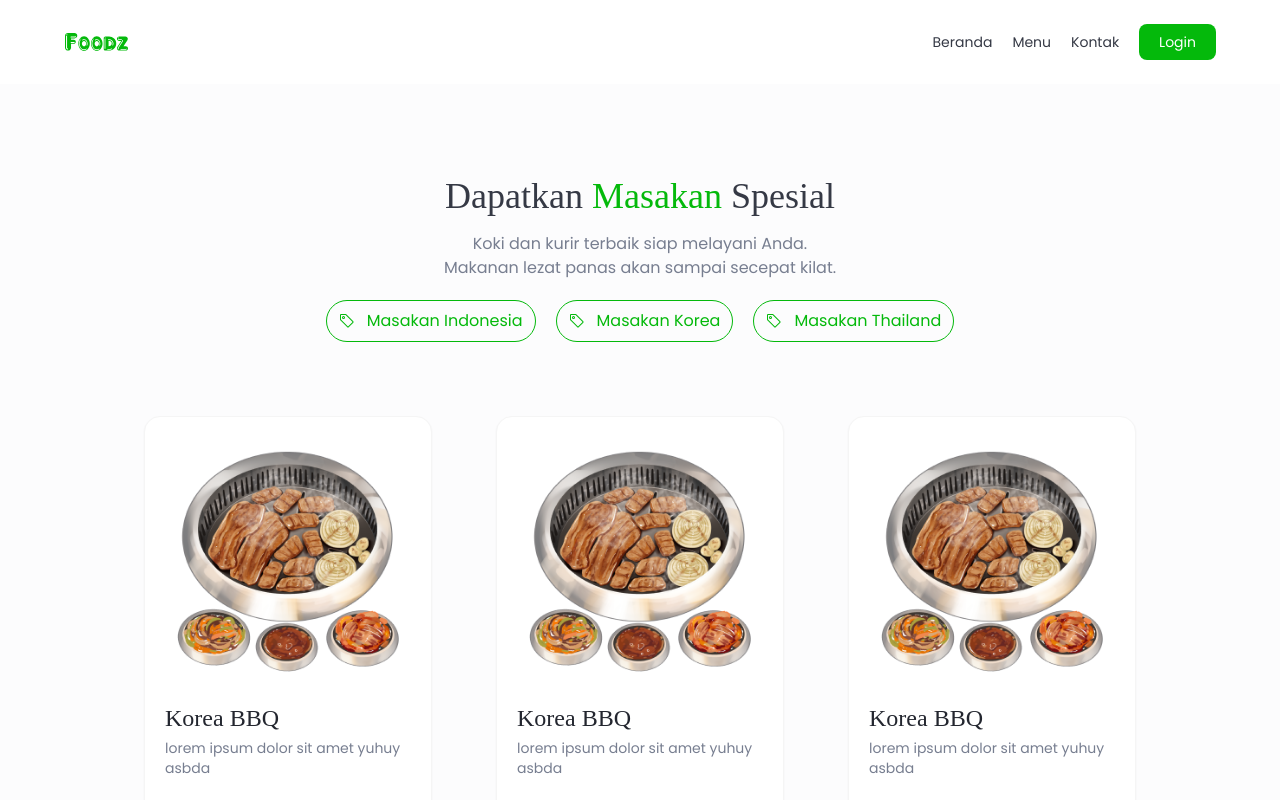
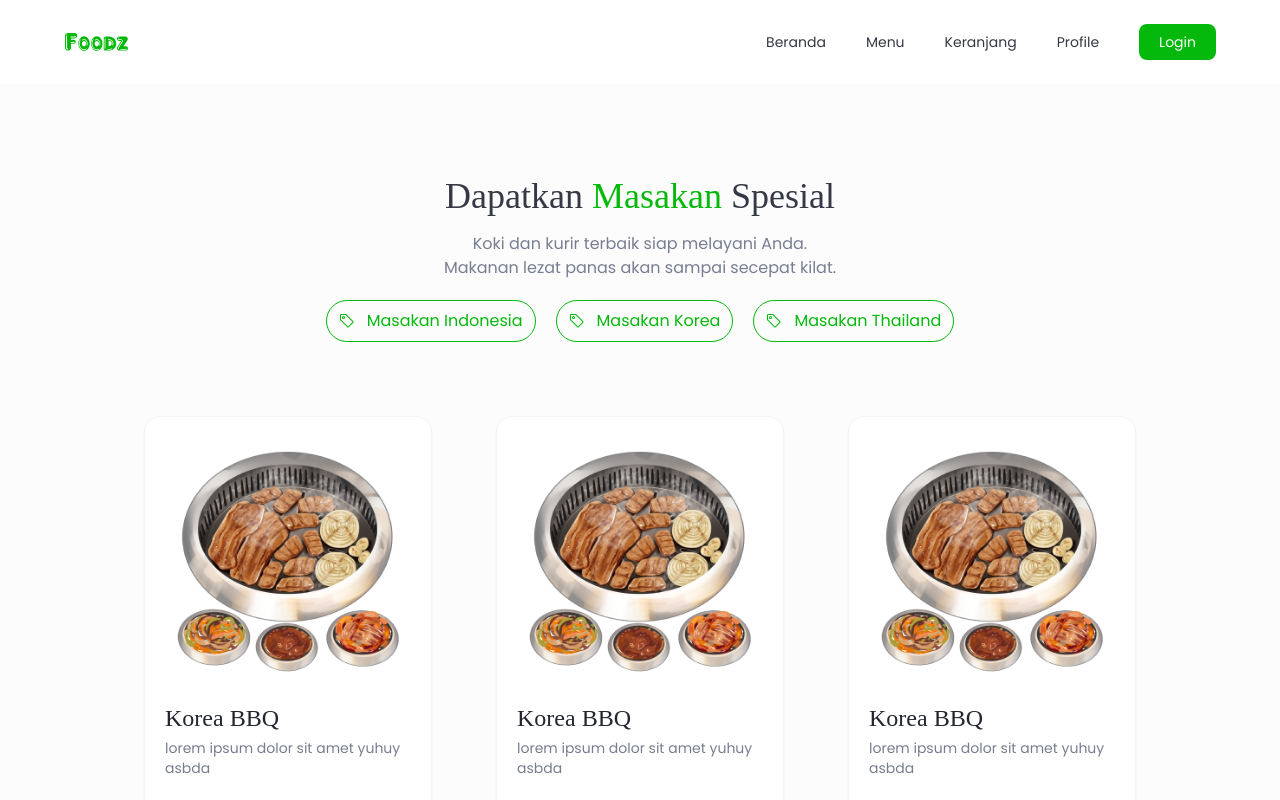
Before and after one commit to widiagustin/foodz-app, a Next.js app: page /menu in a window 1280 px wide. Shown: the top 800 px of the page. Built offline with nearby package versions, Linux system fonts and the light colour scheme; a web font is replaced by a local one.

Commit message:
refactor: remove debugging code and add path to Link

```diff
--- a/src/components/Navbar.js
+++ b/src/components/Navbar.js
@@ -9,7 +9,6 @@ export default function () {
   const [navbar, setNavbar] = useState(false)
 
   const changeBackground = () => {
-    console.log(window.scrollY)
     if (window.scrollY >= 66) {
       setNavbar(true)
     } else {
@@ -36,7 +35,7 @@ export default function () {
           />
         </Navbar.Brand>
         <Navbar.Toggle />
-        <ul className='flex items-center gap-5 text-sm'>
+        <ul className='flex items-center gap-10 text-sm'>
           <li className='hover:text-hover-primary'>
             <Link href="/">Beranda</Link>
           </li>
@@ -44,10 +43,13 @@ export default function () {
             <Link href="/menu">Menu</Link>
           </li>
           <li className='hover:text-hover-primary'>
-            <Link href="/kontak">Kontak</Link>
+            <Link href="/cart">Keranjang</Link>
+          </li>
+          <li className='hover:text-hover-primary'>
+            <Link href="/profile">Profile</Link>
           </li>
           <li>
-            <Button title='Login' link='/'></Button>
+            <Button title='Login' link='/login'></Button>
           </li>
         </ul>
       </div>
```
